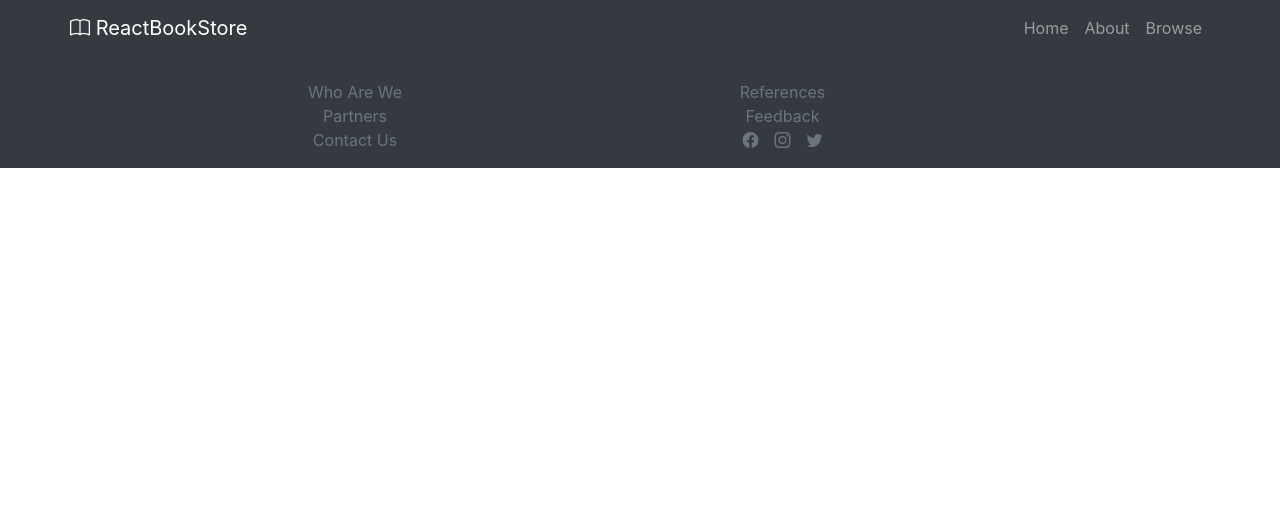
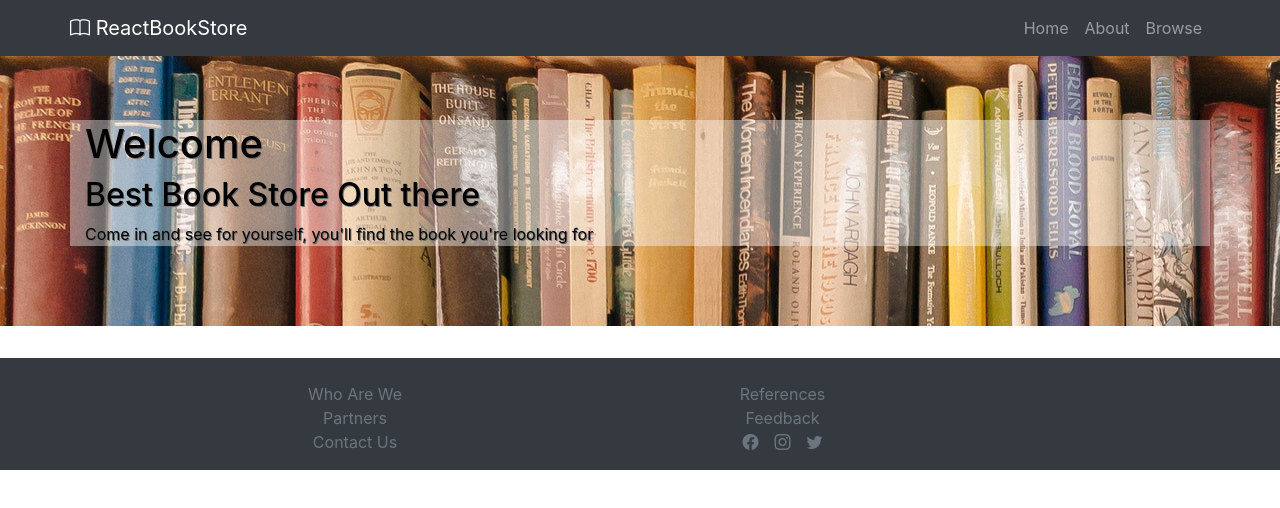
Before and after one commit to Radensuaso/m4d2-react-book-store, a React (Create React App) app: page / in a window 1280 px wide. Shown: the top 508 px of the page. Built offline with nearby package versions, Linux system fonts and the light colour scheme.

Commit message:
Jumbotron done

```diff
--- a/src/App.js
+++ b/src/App.js
@@ -1,11 +1,13 @@
 import "./App.css"
 import MyFooter from "./components/MyFooter"
 import MyNav from "./components/MyNav"
+import MyJumbotron from "./components/MyJumbotron"
 
 function App() {
   return (
     <>
       <MyNav />
+      <MyJumbotron />
       <MyFooter />
     </>
   )
--- /dev/null
+++ b/src/components/MyJumbotron.jsx
@@ -0,0 +1,15 @@
+import { Col, Container, Jumbotron, Row } from "react-bootstrap"
+
+const MyJumbotron = () => (
+  <Jumbotron fluid>
+    <Container>
+      <h1>Welcome</h1>
+      <h2>Best Book Store Out there</h2>
+      <p>
+        Come in and see for yourself, you'll find the book you're looking for
+      </p>
+    </Container>
+  </Jumbotron>
+)
+
+export default MyJumbotron
--- a/src/components/MyNav.jsx
+++ b/src/components/MyNav.jsx
@@ -6,7 +6,7 @@ const MyNav = () => (
       <Navbar.Brand href="#">
         <i className="bi bi-book"></i> ReactBookStore
       </Navbar.Brand>
-      <Nav className="me-auto">
+      <Nav className="ml-auto">
         <Nav.Link href="#">Home</Nav.Link>
         <Nav.Link href="#">About</Nav.Link>
         <Nav.Link href="#">Browse</Nav.Link>
--- a/src/index.css
+++ b/src/index.css
@@ -24,3 +24,13 @@ footer ul li {
 footer ul li a:hover {
   color: white !important;
 }
+
+div.jumbotron .container {
+  background-color: rgba(255, 255, 255, 0.4);
+  color: rgb(0, 0, 0);
+  text-shadow: 1px 1px 0px rgb(105, 105, 105);
+}
+
+div.jumbotron {
+  background-image: url(./assets/images/jumbotron-image.jpg);
+}
```
Also changed, not shown: src/assets/images/jumbotron-image.jpg (added).
